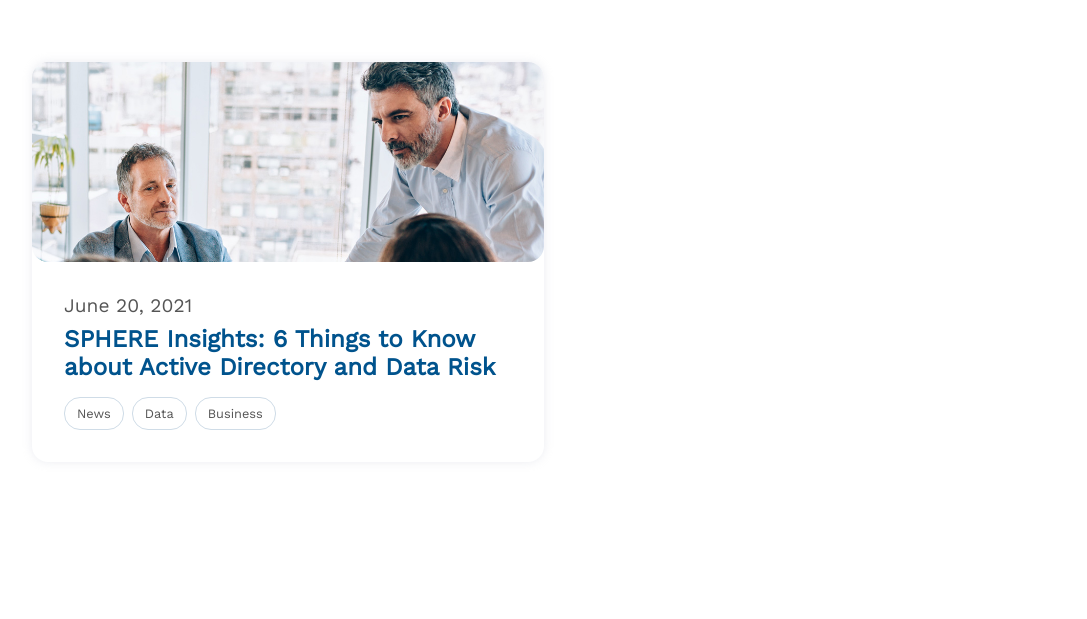
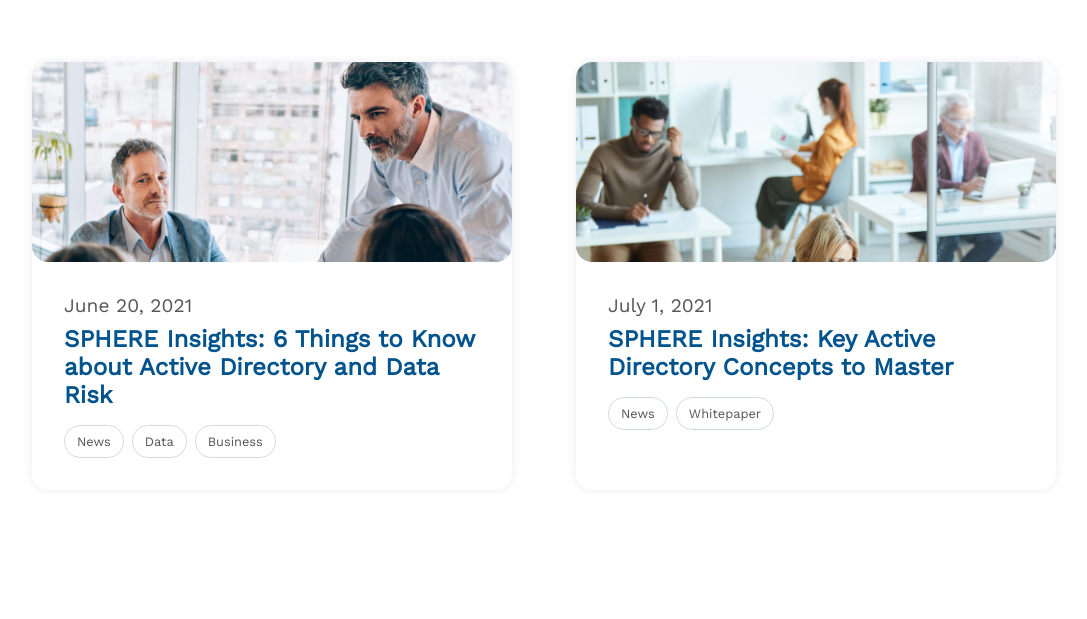
Before and after one commit to Ayeteejay/sphere, a Gatsby site: page / in a window 1280 px wide. Shown: the part 578-1197 px from the top of the page, without its empty margins (96-1183 px from the left). Built offline with nearby package versions, Linux system fonts and the light colour scheme; Gatsby itself is replaced by a stand-in of ours.

Commit message:
Adding in card functionality

```diff
--- a/src/pages/index.js
+++ b/src/pages/index.js
@@ -5,6 +5,7 @@
 import Hero from "../components/hero";
 import Card from "../components/card";
 import Background from "../images/resource-background.jpg";
+import BackgroundTwo from "../images/resource-background-2.jpg";
 import Helmet from "react-helmet";
 
 const Index = () => {
@@ -28,6 +29,12 @@
               }
               image={Background}
               chips={["News", "Data", "Business"]}
+            ></Card>
+            <Card
+              date={"July 1, 2021"}
+              name={"SPHERE Insights: Key Active Directory Concepts to Master"}
+              image={BackgroundTwo}
+              chips={["News", "Whitepaper"]}
             ></Card>
           </div>
         </div>
--- a/src/styles/styles.scss
+++ b/src/styles/styles.scss
@@ -162,7 +162,12 @@
 .card-row {
   width: 100%;
   display: grid;
-  grid-template-columns: 1fr 1fr;
+  grid-template-columns: 1fr;
+  grid-gap: 3rem 0;
+  @media (min-width: $lg) {
+    grid-template-columns: repeat(2, 1fr);
+    grid-gap: 0 4rem;
+  }
 }
 
 .card {
```
Also changed, not shown: src/images/resource-background-2.jpg (added).
